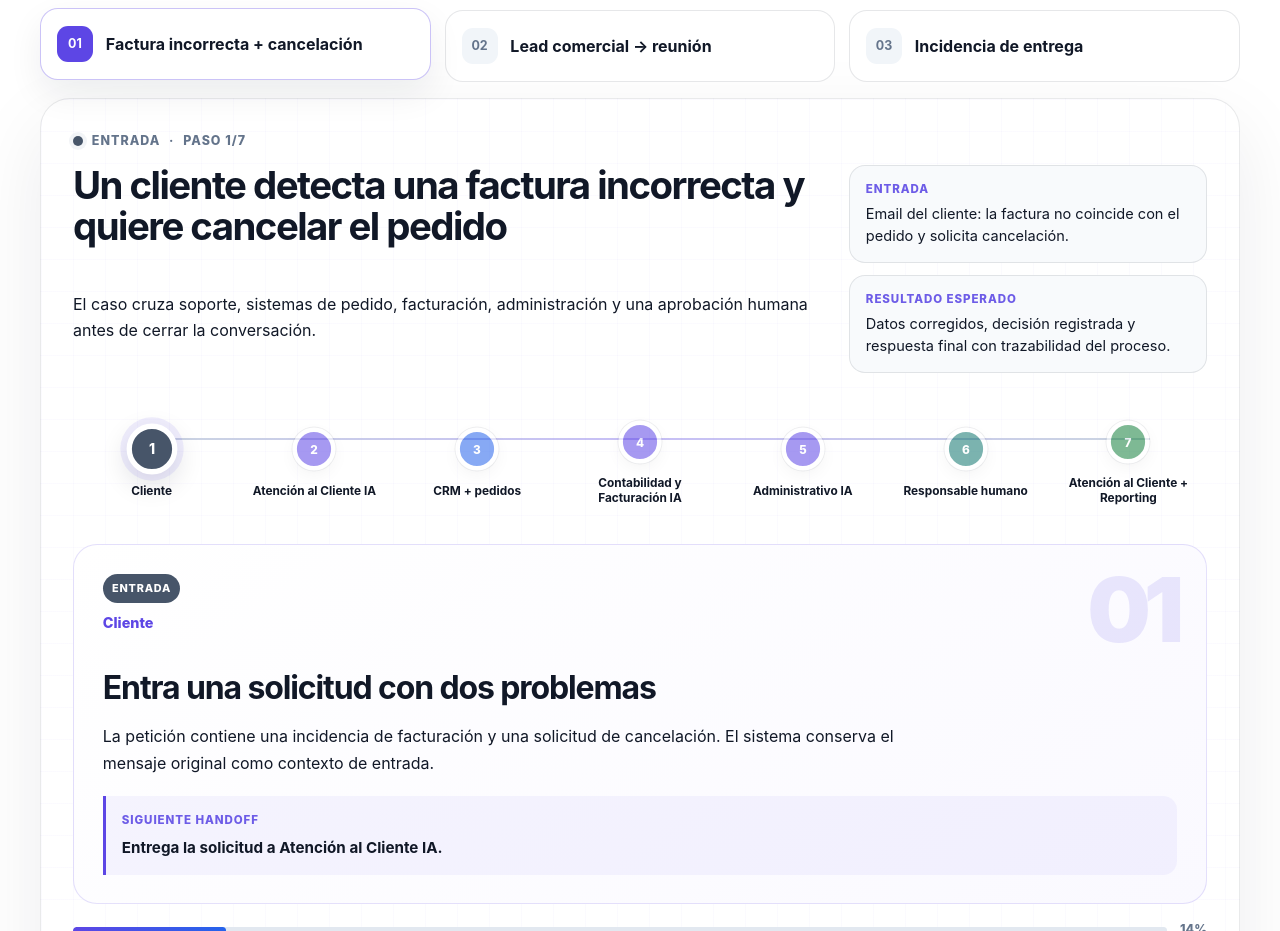
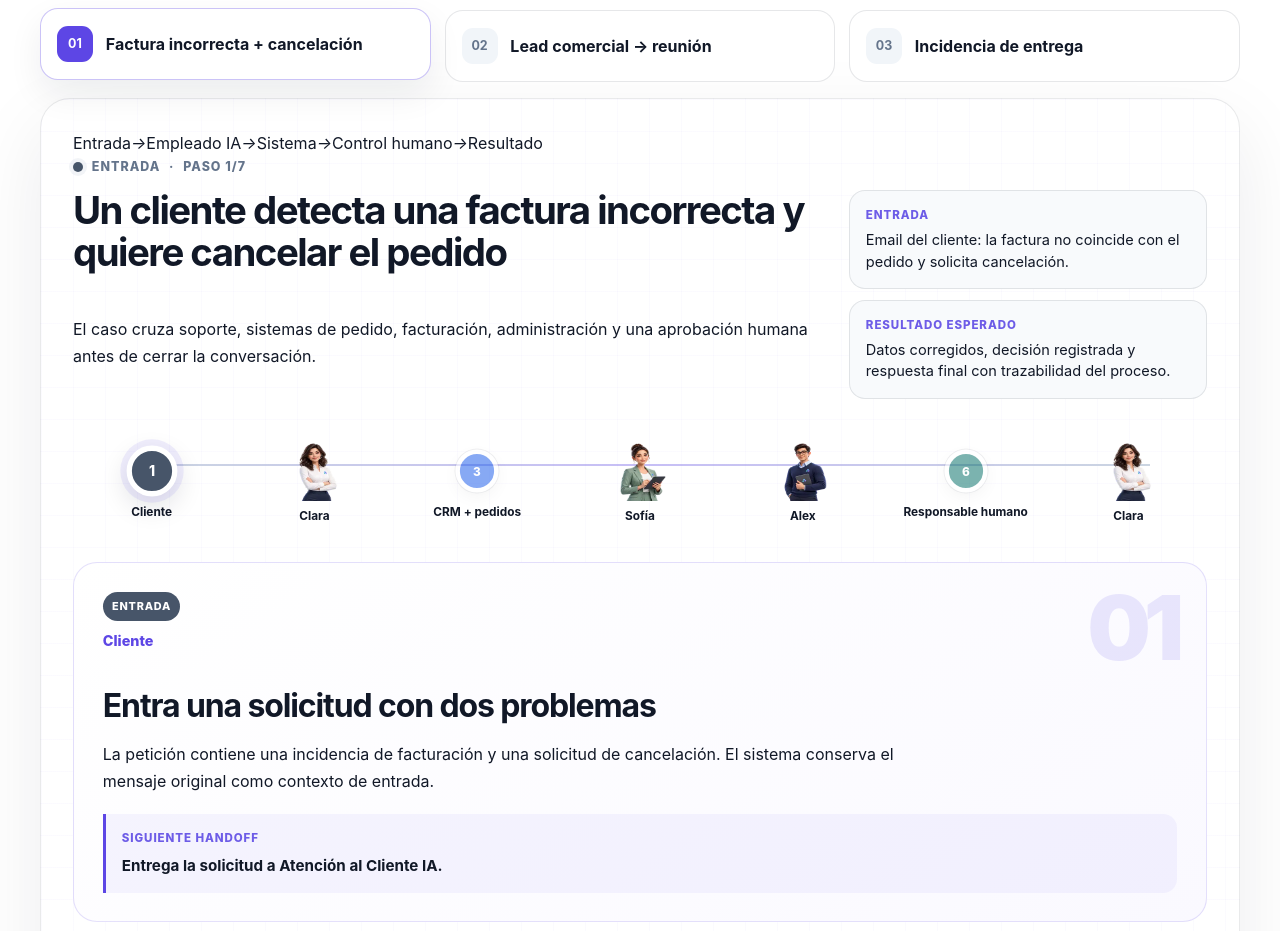
Before and after one commit to Emmakex/ia-empleado-web, a Next.js app: page /como-trabajan-juntos in a window 1280 px wide. Shown: the part 1500-2431 px from the top of the page. Built offline with nearby package versions, Linux system fonts and the light colour scheme.

Commit message:
feat: add canonical character states to collaboration simulator

```diff
--- a/components/collaboration-simulator.tsx
+++ b/components/collaboration-simulator.tsx
@@ -2,13 +2,16 @@
 
 import { useEffect, useState } from "react";
 import type { CollaborationPageContent, CollaborationScenario } from "../lib/collaboration-demo";
+import type { Locale } from "../lib/i18n";
+import { getBrandCharacterForActorLabel } from "../lib/brand-characters";
 
 type CollaborationSimulatorProps = {
+  locale: Locale;
   content: CollaborationPageContent;
   scenarios: CollaborationScenario[];
 };
 
-export function CollaborationSimulator({ content, scenarios }: CollaborationSimulatorProps) {
+export function CollaborationSimulator({ locale, content, scenarios }: CollaborationSimulatorProps) {
   const [scenarioIndex, setScenarioIndex] = useState(0);
   const [stepIndex, setStepIndex] = useState(0);
   const [isPlaying, setIsPlaying] = useState(false);
@@ -42,6 +45,7 @@ export function CollaborationSimulator({ content, scenarios }: CollaborationSimu
   };
   const kindLabel = kindLabels[step.kind];
   const progress = Math.round(((stepIndex + 1) / scenario.steps.length) * 100);
+  const activeCharacter = getBrandCharacterForActorLabel(step.actor, locale);
 
   function selectScenario(index: number) {
     setScenarioIndex(index);
@@ -65,7 +69,7 @@ export function CollaborationSimulator({ content, scenarios }: CollaborationSimu
   }
 
   return (
-    <div className="collaboration-simulator">
+    <div className="collaboration-simulator brand-collaboration-simulator">
       <div className="collaboration-scenario-tabs" role="tablist" aria-label={content.scenarioLabel}>
         {scenarios.map((item, index) => (
           <button
@@ -83,6 +87,18 @@ export function CollaborationSimulator({ content, scenarios }: CollaborationSimu
       </div>
 
       <div className="collaboration-stage">
+        <div className="brand-simulator-state-strip" aria-hidden="true">
+          <span className="brand-state is-done">{locale === "es" ? "Entrada" : "Input"}</span>
+          <i>→</i>
+          <span className={`brand-state${step.kind === "employee" ? " is-active" : ""}`}>{locale === "es" ? "Empleado IA" : "AI Employee"}</span>
+          <i>→</i>
+          <span className={`brand-state${step.kind === "system" ? " is-active" : ""}`}>{locale === "es" ? "Sistema" : "System"}</span>
+          <i>→</i>
+          <span className={`brand-state${step.kind === "human" ? " is-active" : ""}`}>{locale === "es" ? "Control humano" : "Human control"}</span>
+          <i>→</i>
+          <span className={`brand-state${step.kind === "result" ? " is-active" : ""}`}>{locale === "es" ? "Resultado" : "Outcome"}</span>
+        </div>
+
         <div className="collaboration-stage-copy">
           <div className="collaboration-stage-kicker">
             <span className={`kind-dot kind-${step.kind}`} aria-hidden="true" />
@@ -105,16 +121,17 @@ export function CollaborationSimulator({ content, scenarios }: CollaborationSimu
           </div>
         </div>
 
-        <div className="collaboration-map" aria-label={content.progressLabel}>
+        <div className="collaboration-map brand-collaboration-map" aria-label={content.progressLabel}>
           <div className="collaboration-map-line" aria-hidden="true" />
           {scenario.steps.map((item, index) => {
             const isActive = index === stepIndex;
             const isComplete = index < stepIndex;
+            const character = getBrandCharacterForActorLabel(item.actor, locale);
             return (
               <button
                 type="button"
                 key={`${scenario.key}-${index}`}
-                className={`collaboration-node kind-${item.kind}${isActive ? " is-active" : ""}${isComplete ? " is-complete" : ""}`}
+                className={`collaboration-node kind-${item.kind}${isActive ? " is-active" : ""}${isComplete ? " is-complete" : ""}${character ? " has-character" : ""}`}
                 aria-current={isActive ? "step" : undefined}
                 onClick={() => {
                   setStepIndex(index);
@@ -122,14 +139,20 @@ export function CollaborationSimulator({ content, scenarios }: CollaborationSimu
                 }}
                 title={item.actor}
               >
-                <span className="collaboration-node-index">{index + 1}</span>
-                <span className="collaboration-node-actor">{item.actor}</span>
+                {character ? <img src={character.asset} alt="" width={52} height={58} /> : <span className="collaboration-node-index">{index + 1}</span>}
+                <span className="collaboration-node-actor">{character?.name ?? item.actor}</span>
               </button>
             );
           })}
         </div>
 
-        <div className="collaboration-step-card" aria-live="polite">
+        <div className={`collaboration-step-card${activeCharacter ? " has-brand-character" : ""}`} aria-live="polite">
+          {activeCharacter && (
+            <div className="brand-active-character" data-accent={activeCharacter.accent} aria-hidden="true">
+              <img src={activeCharacter.asset} alt="" width={122} height={144} />
+              <div><strong>{activeCharacter.name}</strong><span>{activeCharacter.shortRole}</span></div>
+            </div>
+          )}
           <div className="collaboration-step-head">
             <div>
               <span className={`collaboration-kind-badge kind-${step.kind}`}>{kindLabel}</span>
```
